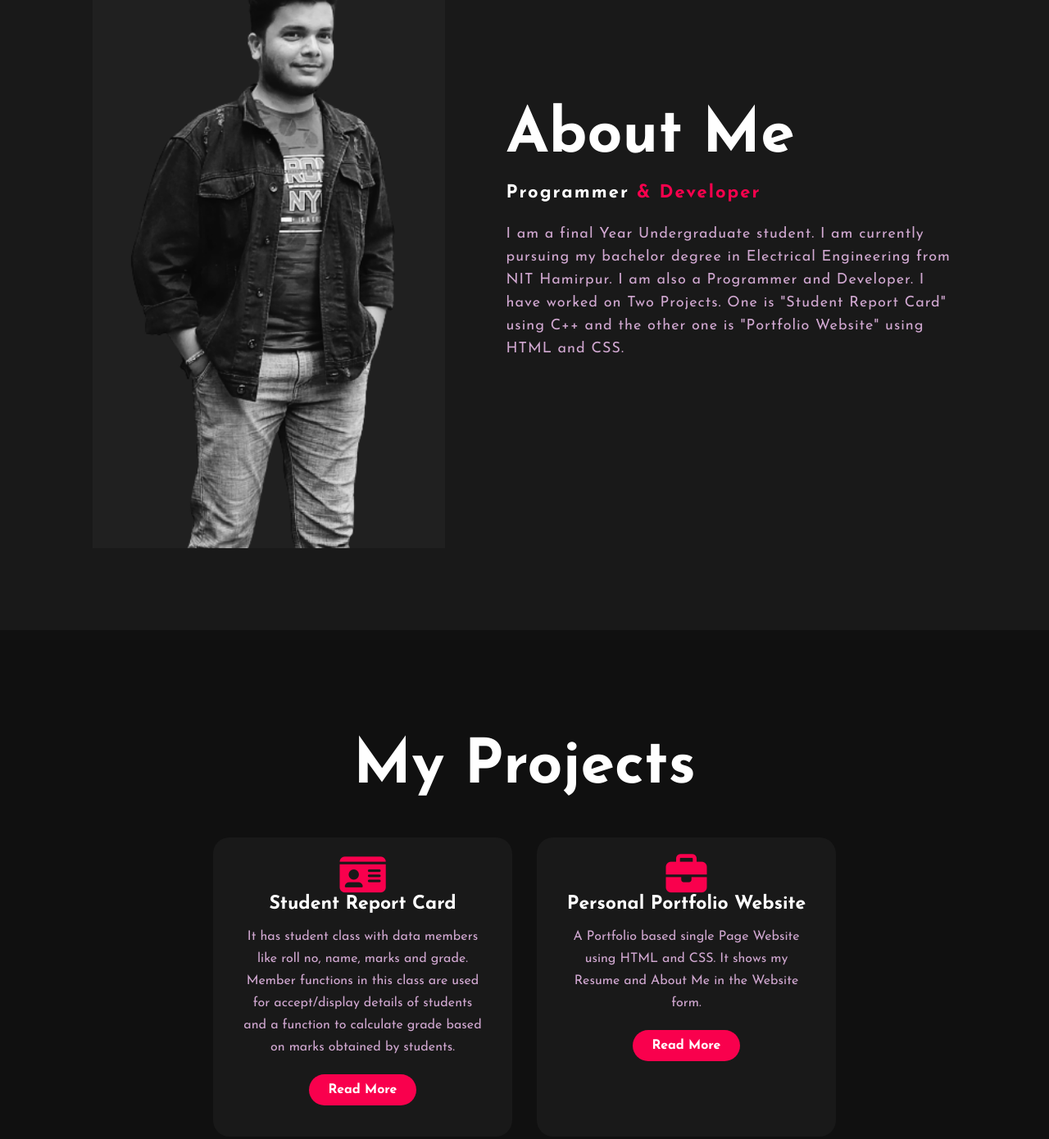
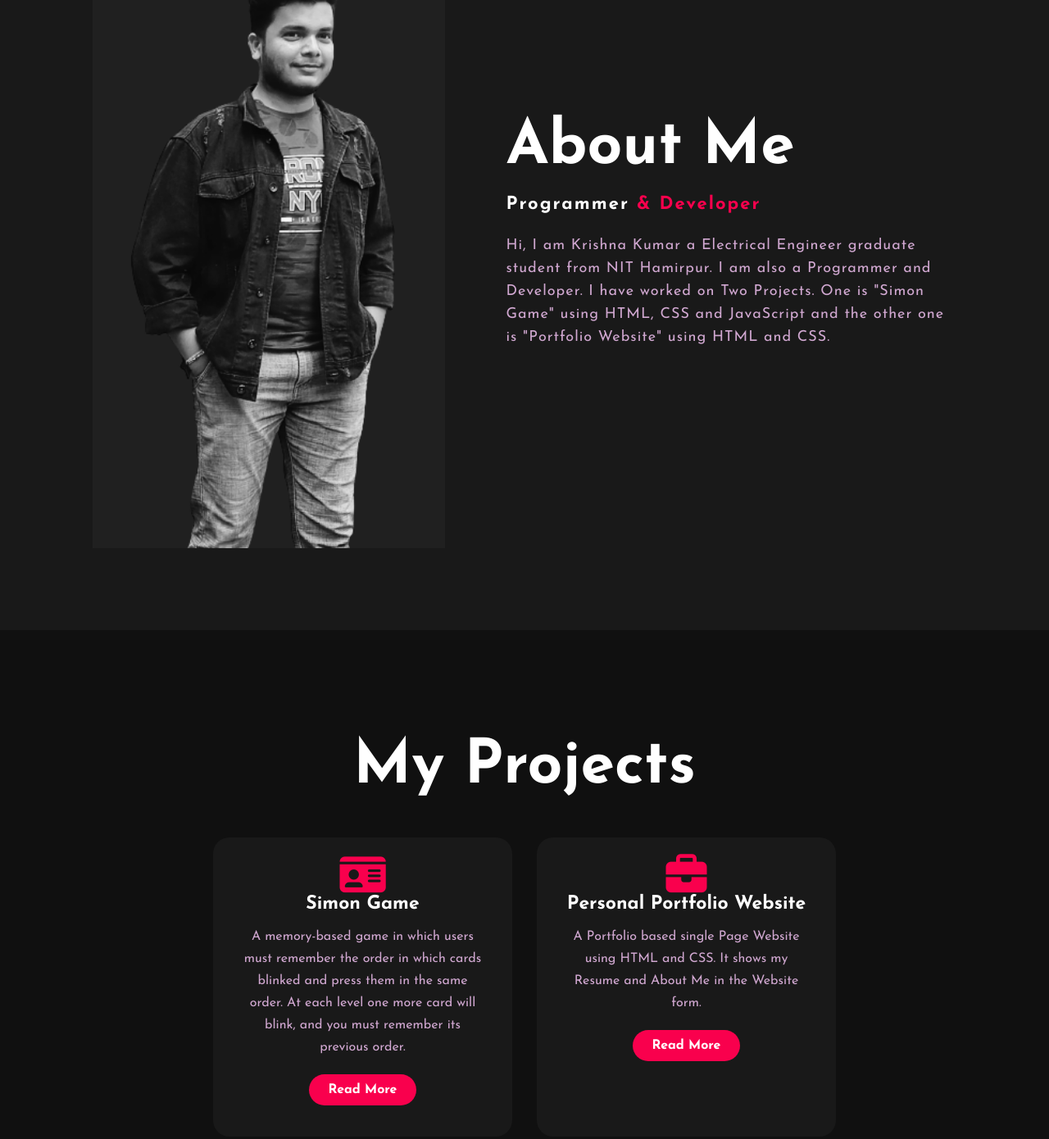
Before and after one commit to krishnakumar1204/PrePortfolio, a plain HTML site: page index.html in a window 1280 px wide. Shown: the part 956-2346 px from the top of the page at 82% size. Drawn offline with Linux system fonts and the light colour scheme.

Commit message:
Update index.html

```diff
--- a/index.html
+++ b/index.html
@@ -41,7 +41,7 @@
       <div class="about-text">
         <h2>About Me</h2>
         <h5>Programmer<span> & Developer</span></h5>
-        <p>I am a final Year Undergraduate student. I am currently pursuing my bachelor degree in Electrical Engineering from NIT Hamirpur. I am also a Programmer and Developer. I have worked on Two Projects. One is "Student Report Card" using C++ and the other one is "Portfolio Website" using HTML and CSS.</p>
+        <p>Hi, I am Krishna Kumar a Electrical Engineer graduate student from NIT Hamirpur. I am also a Programmer and Developer. I have worked on Two Projects. One is "Simon Game" using HTML, CSS and JavaScript and the other one is "Portfolio Website" using HTML and CSS.</p>
       </div>
     </div>
   </section>
@@ -53,14 +53,13 @@
     <div class="box">
       <div class="card">
         <i class="fa-solid fa-id-card"></i>
-        <h5>Student Report Card</h5>
+        <h5>Simon Game</h5>
         <div class="pra">
           <p>
-            It has student class with data members like roll no, name, marks and grade. Member functions in this class are used for accept/display details of students and a function to calculate grade based on marks obtained by students.
-
+            A memory-based game in which users must remember the order in which cards blinked and press them in the same order. At each level one more card will blink, and you must remember its previous order.
           </p>
           <p style="text-align: center;">
-            <a class="button" href="#">Read More</a>
+            <a class="button" href="https://simon-game-ten-sand.vercel.app/">Read More</a>
           </p>
         </div>
       </div>
```
